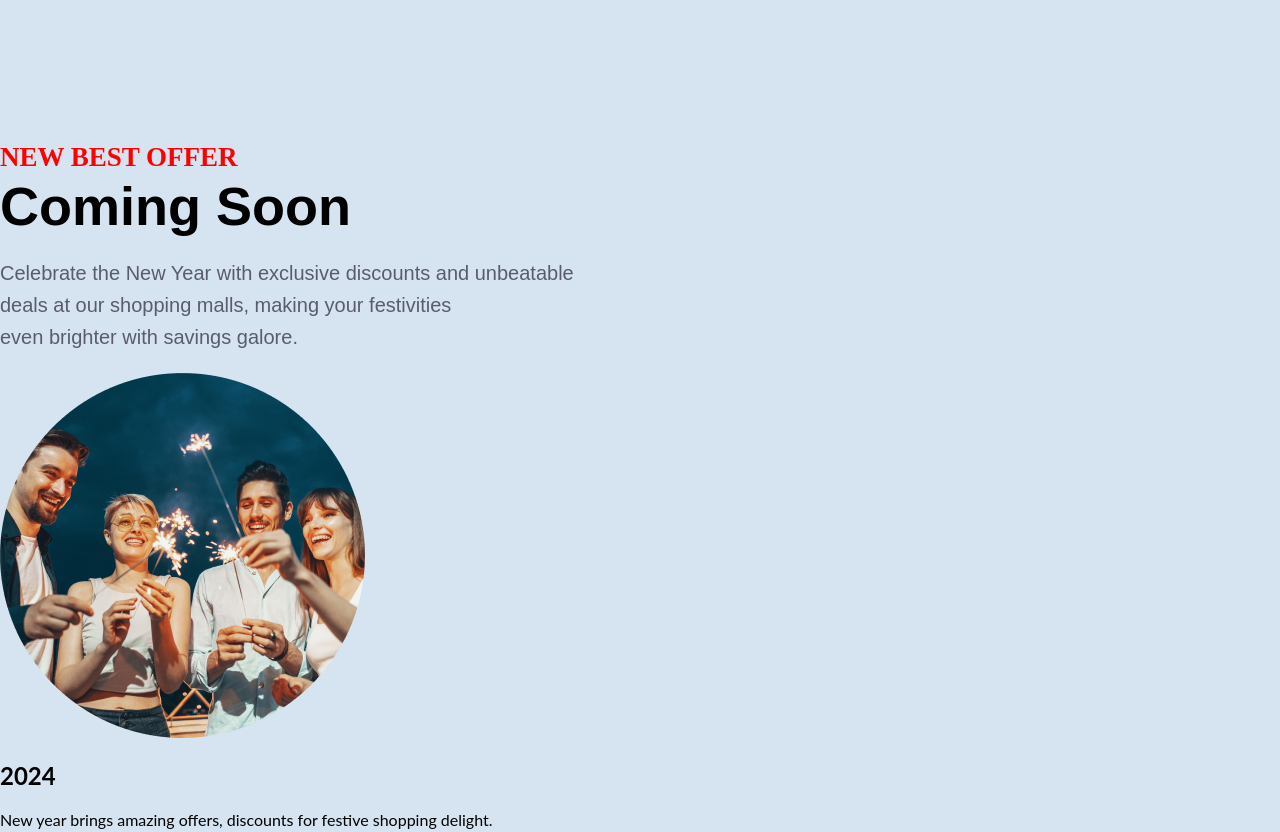
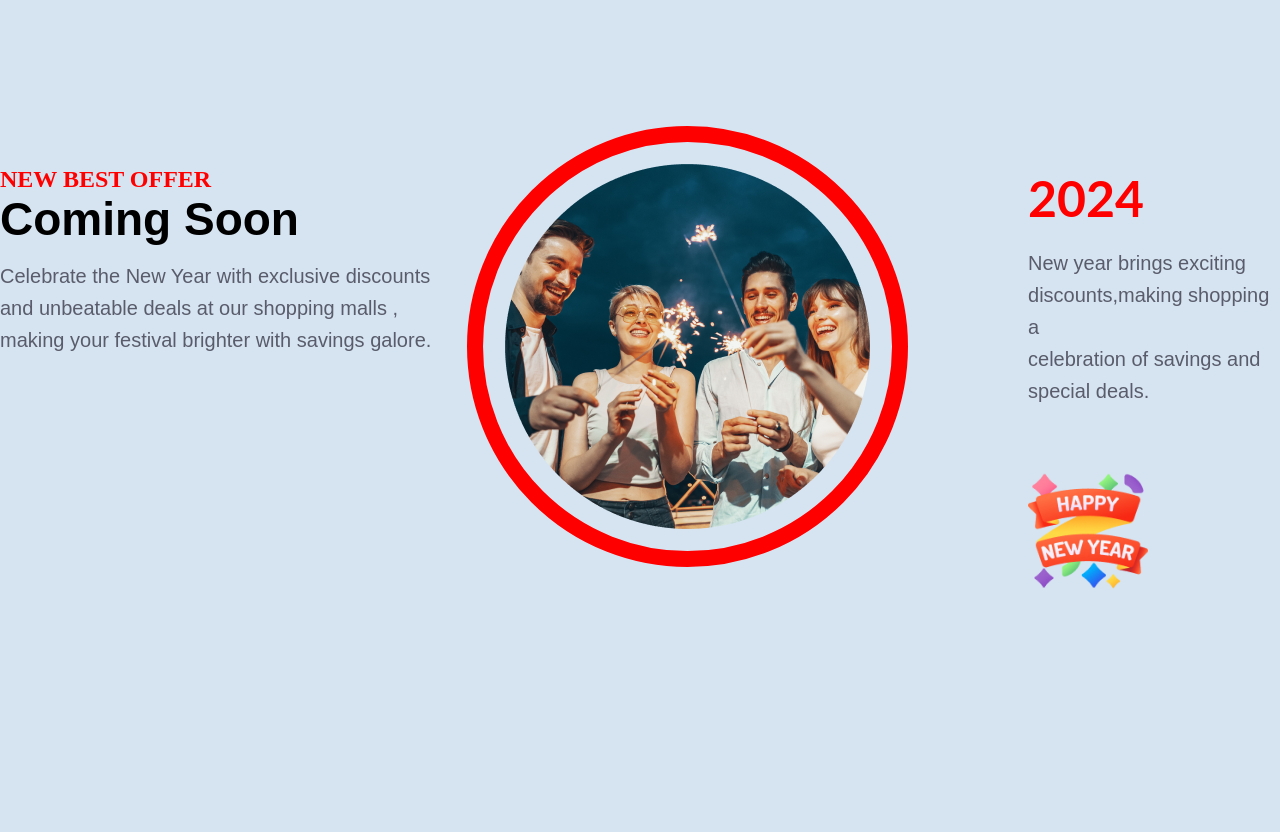
Before and after one commit to sabab2808/First-Assignment, a plain HTML site: page index.html in a window 1280 px wide. Shown: the part 2860-3692 px from the top of the page. After the commit the page ends 3569 px from the top, so only its background shows below. Drawn offline with Linux system fonts and the light colour scheme.

Commit message:
5th part

```diff
--- a/index.html
+++ b/index.html
@@ -75,7 +75,9 @@
                         Coming Soon
                     </h1>
                     <p class="soon-para">
-                        Celebrate the New Year with exclusive discounts and unbeatable <br>deals at our shopping malls, making your festivities <br> even brighter with savings galore.
+                        Celebrate the New Year with exclusive
+                        discounts <br>and unbeatable deals at our
+                        shopping malls , making your festival brighter with savings galore.
                     </p>
                 </div>
 
@@ -86,13 +88,13 @@
 
 
                 <div class="holiday-2024">
-                    <h1 class="2024-year">
+                    <h1 class="year2024">
                         2024
                     </h1>
-                    <p class="2024-para">
-                        New year brings amazing offers, discounts for festive shopping delight.
+                    <p class="para2024">
+                        New year brings exciting discounts,making shopping a <br>celebration of savings and special deals.
                     </p>
-                    <img src="images/Group 96.png" alt="New Year Sticker" class="2024-img">
+                    <img src="images/Group 96.png" alt="New Year Sticker" class="img2024">
                 </div>
 
 
--- a/styles/style.css
+++ b/styles/style.css
@@ -175,14 +175,14 @@ body{
 }
 .soon-mini{
     color: #F00;
-    font-size: 27px;
+    font-size: 24px;
     font-family:'Times New Roman', Times, serif;
     text-transform: uppercase;
     /* margin-bottom: 8px; */
     padding: 16px 0 0 0;
 }
 .soon-main{
-    font-size: 54px;
+    font-size: 46px;
     font-weight: 900;
     font-family: sans-serif;
     margin-top:-25px;
@@ -196,3 +196,45 @@ body{
     line-height: 32px;
     margin-top: -25px;
 }
+.holiday-pic{
+    height: 365px;
+    width: 365px;
+    border: 16px solid #F00;
+    padding: 22px;
+    border-radius: 50%;
+
+}
+.year2024{
+    color: #F00;
+    font-size: 50px;
+    font-weight: 700;
+}
+.para2024{
+    color: rgba(7, 2, 17, 0.60);
+    font-family: sans-serif;
+    font-size: 20px;
+    font-weight: 400;
+    line-height: 32px;
+    margin-top: -22px;
+}
+.img2024{
+    height: 120px;
+    width: 120px;
+    border-top: 4px;
+    padding-top: 44px;
+}
+.holiday-soon{
+    padding-right: 30px;
+}
+.holiday-2024{
+    padding-left: 120px;
+    /* padding-right: 30px; */
+}
+.holiday-container{
+    display: flex;
+}
+.holiday-sale{
+    margin: 115px auto;
+    width: 100%;
+    max-width: 1320px;
+}
```
